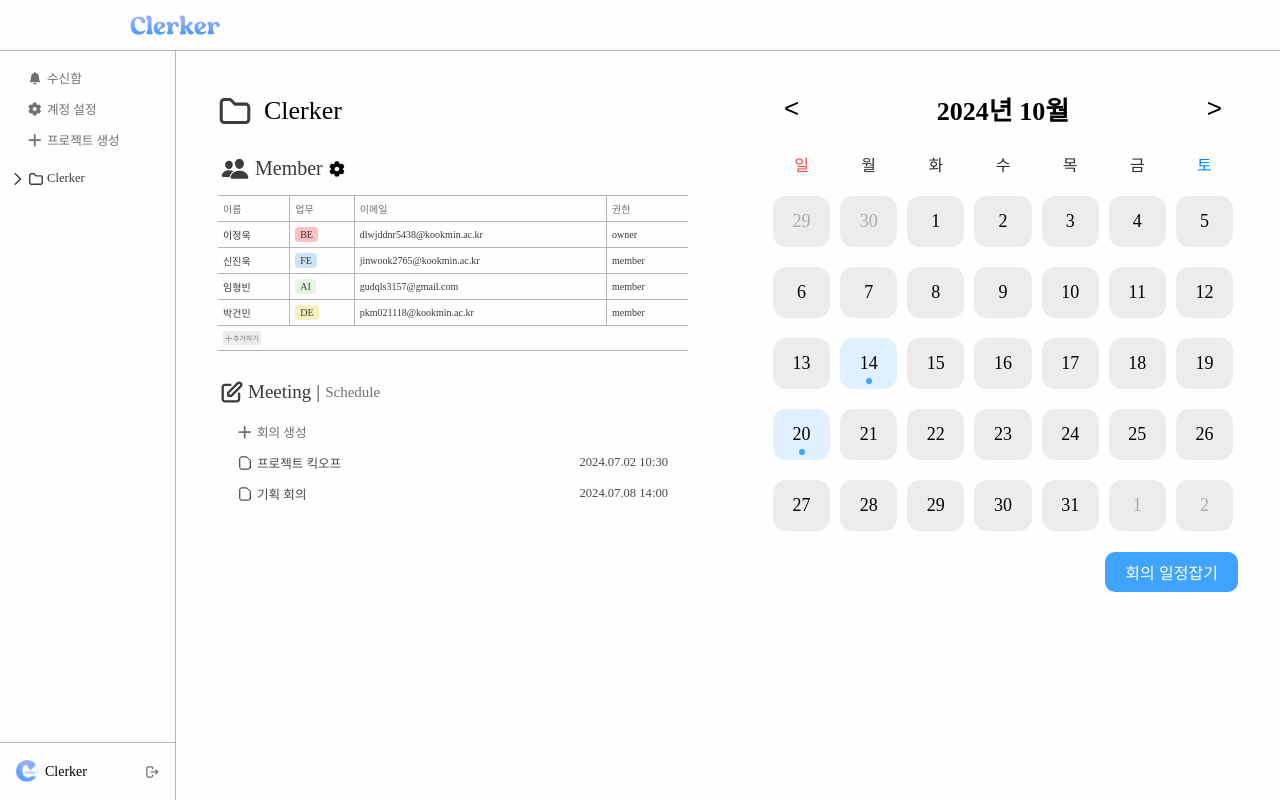
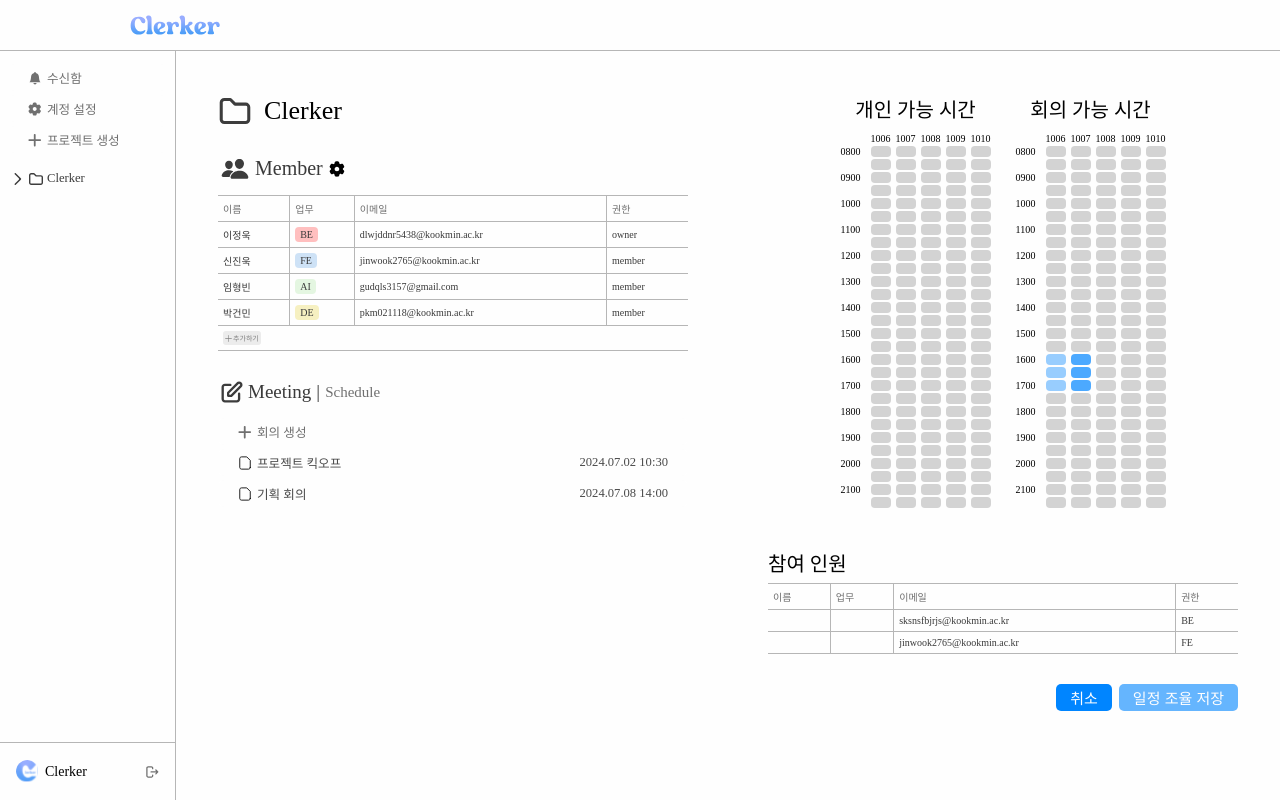
Before and after one commit to D-X-W-Clerker/clerker-frontend, a React (Create React App) app: page /project/1 in a window 1280 px wide. Built offline with nearby package versions, Linux system fonts and the light colour scheme; a web font is replaced by a local one.

Commit message:
test: when2meet 테스트를 위한 코드 수정

```diff
--- a/src/pages/ProjectDetailPage.tsx
+++ b/src/pages/ProjectDetailPage.tsx
@@ -337,7 +337,7 @@ const ProjectDetailPage: React.FC = () => {
                     </ContentTabArea>
                 </LeftContentArea>
                 <RightContentArea>
-                    <ProjectCalendar /> {/* 오른쪽 영역에 캘린더 추가 */}
+                    <When2meet /> {/* 오른쪽 영역에 캘린더 추가 */}
                 </RightContentArea>
             </Container>
             {modalType === 'memberAdd' && (
```
